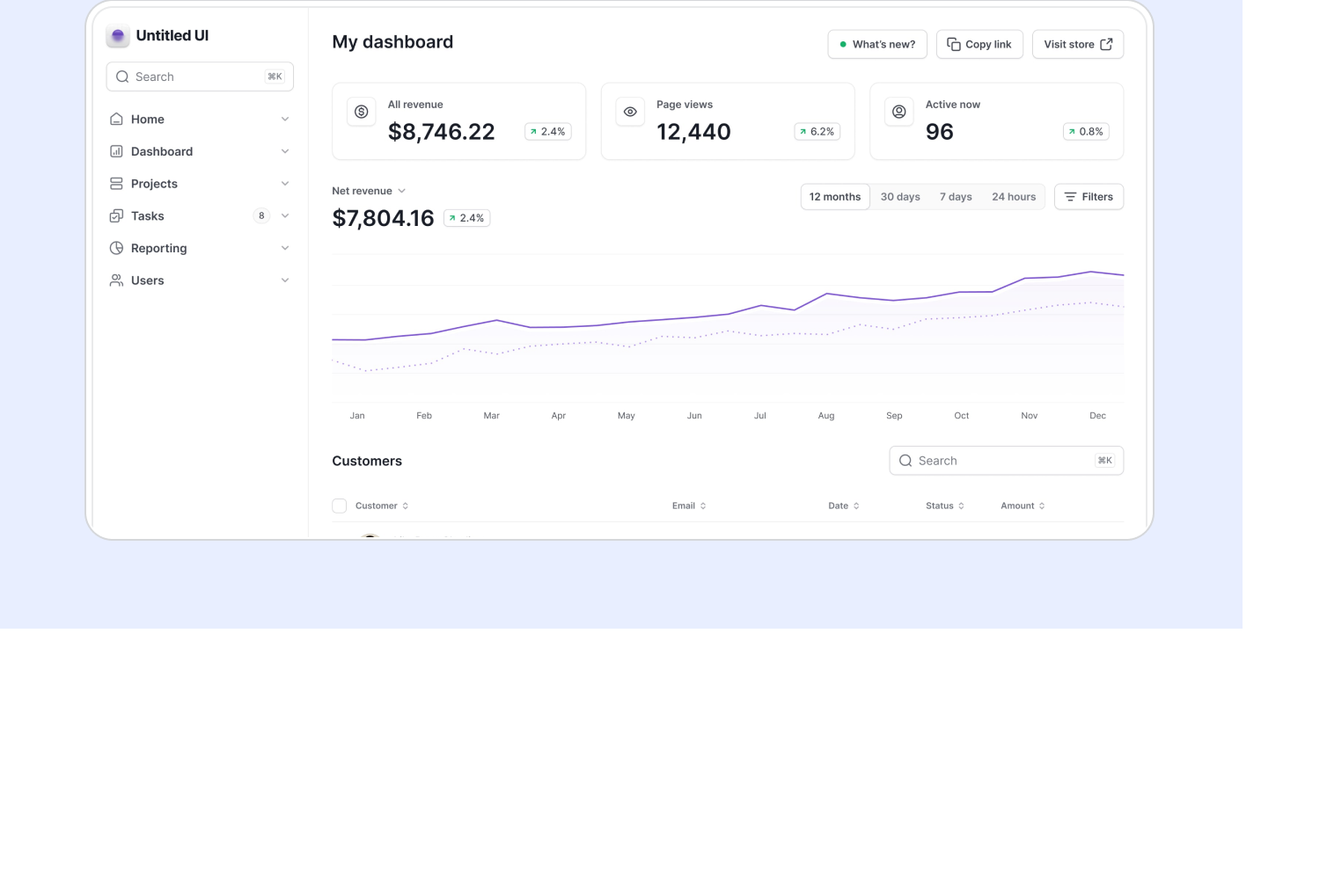
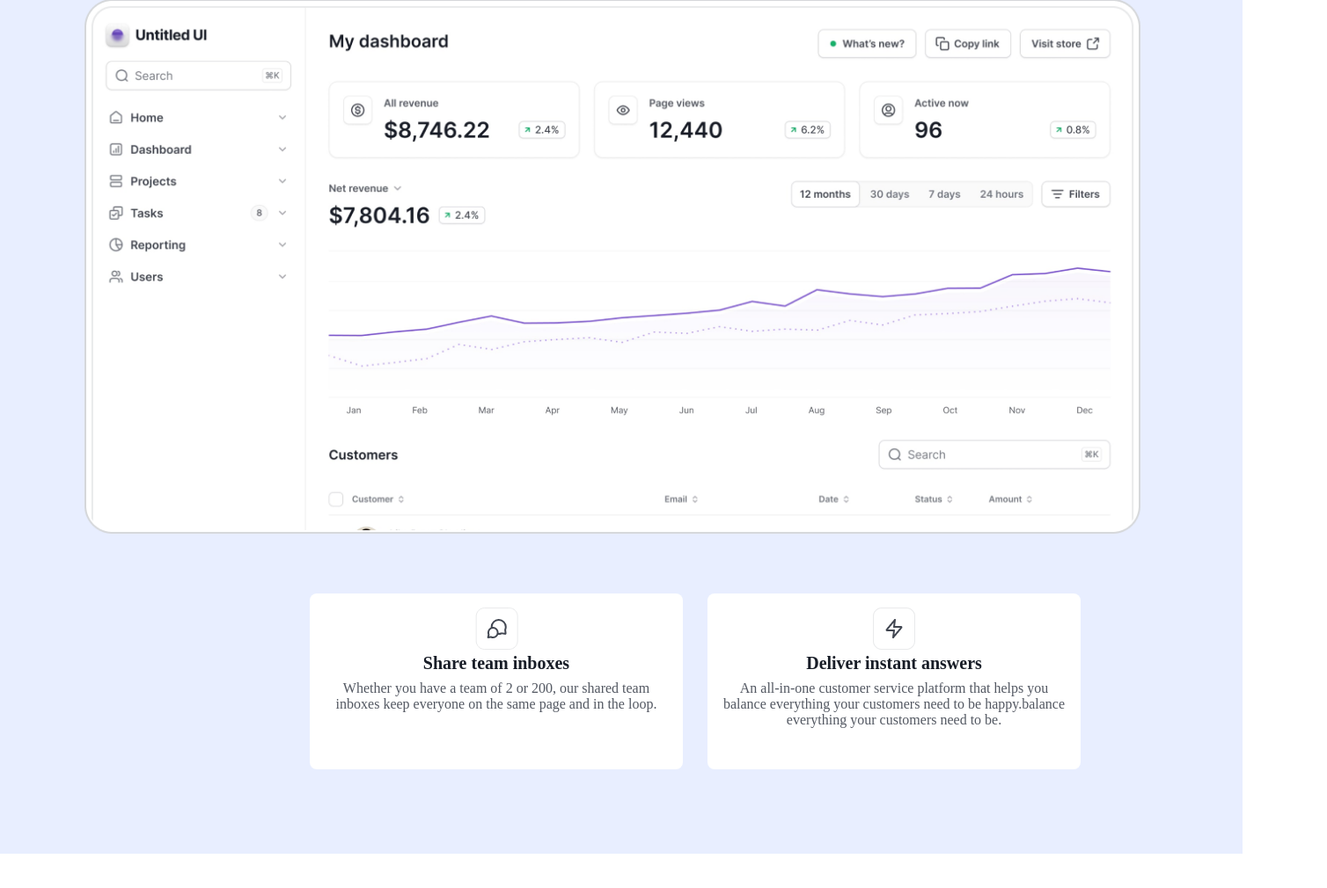
Before and after one commit to de9vdara/css2-9, a plain HTML site: page index.html in a window 1280 px wide. Shown: the part 538-1548 px from the top of the page at 88% size, 1508 px wide, since content can reach past the window. Before the commit the page ends 1407 px from the top, so only its background shows below. Drawn offline with Linux system fonts and the light colour scheme.

Commit message:
okoij;hkj

```diff
--- a/index.css
+++ b/index.css
@@ -44,3 +44,67 @@
     text-decoration-line: underline;
     font-size: 72px;
 }
+
+#mainAnalyticPic img {
+    width: 1200px;
+}
+
+#mainAnalyticPic {
+    margin-bottom: 64px;
+}
+
+#teamInboxes {
+    border-radius: 8px;
+    background: #FFF;
+    width: 417px;
+    padding: 16px;
+}
+#teamInboxes, #answersFrame{
+    width: 300px;
+    height: 200px;
+    vertical-align: top;
+    display: inline-block;
+    margin-right: 24px;
+}
+#whiteFrames{
+    text-align: center;
+    height: 200px;
+    display: inline-block;
+    width: 1412px;
+}
+#teamInboxes img{
+    margin-botto: 20px;
+}
+#teamInboxes h3{
+    color: #181D27;
+    text-align: center;
+    font-size: 20px;
+    margin-bottom: 8px;
+}
+#teamInboxes{
+    color: #535862;
+    text-align: center;
+    font-size: 16px;
+    width: 424px;
+}
+#answersFrame {
+    border-radius: 8px;
+    background: #FFF;
+    width: 417px;
+    padding: 16px;
+}
+#answersFrame img{
+    margin-botto: 20px;
+}
+#answersFrame h3{
+    color: #181D27;
+    text-align: center;
+    font-size: 20px;
+    margin-bottom: 8px;
+}
+#answersFrame{
+    color: #535862;
+    text-align: center;
+    font-size: 16px;
+    width: 424px;
+}
--- a/index.html
+++ b/index.html
@@ -15,7 +15,14 @@
             </div>
             <div id="whiteFrames">
                 <div id="teamInboxes">
-
+                    <img src="./images/Featured icon.svg" alt="kjbdakj"/>
+                    <h3>Share team inboxes</h3>
+                    <p>Whether you have a team of 2 or 200, our shared team inboxes keep everyone on the same page and in the loop.</p>
+                </div>
+                <div id="answersFrame">
+                    <img src="./images/Featured icon.png" alt="kjbdakj"/>
+                    <h3>Deliver instant answers</h3>
+                    <p>An all-in-one customer service platform that helps you balance everything your customers need to be happy.balance everything your customers need to be.</p>
                 </div>
             </div>
         </div>
```
Also changed, not shown: images/Featured icon.png (added), images/Featured icon.svg (added).
